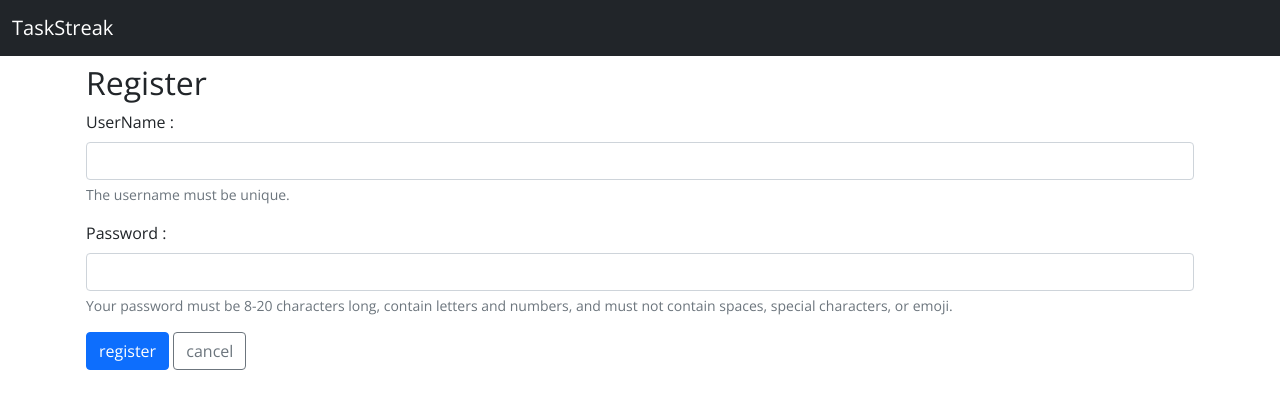
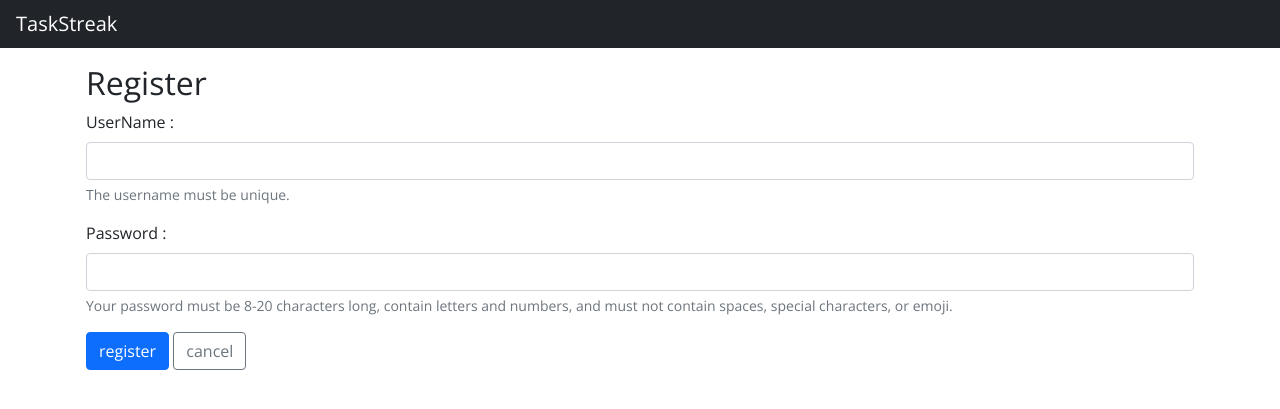
Before and after one commit to masasimi/TaskStreak, a Django app: page /register/ in a window 1280 px wide. Shown: the top 409 px of the page. Run offline with Django 4.2, Linux system fonts and the light colour scheme.

Commit message:
change navbar

```diff
--- a/todo_list/templates/todo_list/base.html
+++ b/todo_list/templates/todo_list/base.html
@@ -25,7 +25,7 @@
 </head>
 
 <body>
-    <nav class="navbar fixed-top navbar-expand-lg navbar-dark bg-dark">
+    <nav class="navbar fixed-top navbar-expand navbar-dark bg-dark p-1">
         <div class="container-fluid">
             <a class="navbar-brand" href="#">
                 TaskStreak
```
